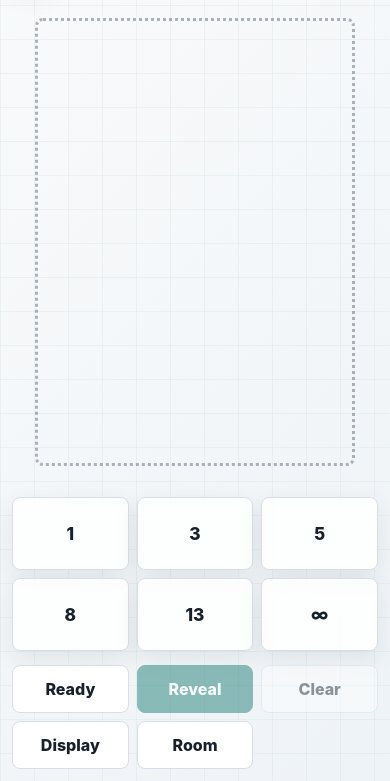
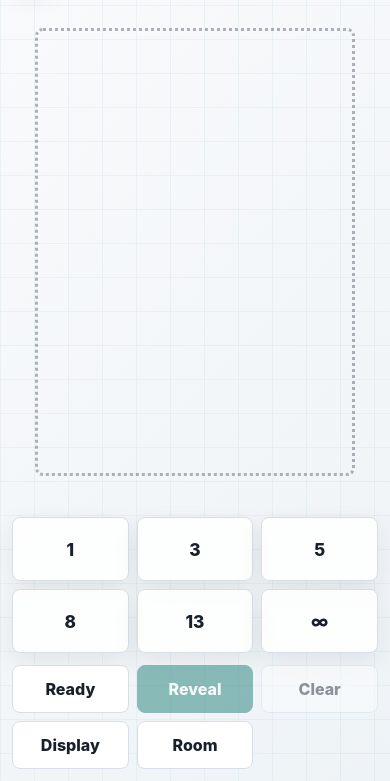
Before and after one commit to domjancik/planning-cards, a website: page index.html in a window 390 px wide. Shown: the part 63-844 px from the top of the page. Drawn offline with Linux system fonts and the light colour scheme.

Commit message:
fix: split control buttons into rows

```diff
--- a/index.html
+++ b/index.html
@@ -334,9 +334,9 @@
 
       .controls {
         display: grid;
-        grid-template-columns: 1fr auto;
-        gap: 14px;
-        align-items: center;
+        grid-template-columns: minmax(0, 1fr);
+        gap: 12px;
+        align-items: stretch;
       }
 
       .deck {
@@ -347,7 +347,7 @@
 
       .choice-card {
         min-width: 0;
-        aspect-ratio: 5 / 6;
+        height: clamp(82px, 8vw, 112px);
         border: 1px solid var(--line);
         border-radius: 8px;
         background: rgba(255, 255, 255, 0.88);
@@ -376,8 +376,8 @@
       }
 
       .actions {
-        display: flex;
-        align-items: stretch;
+        display: grid;
+        grid-template-columns: repeat(auto-fit, minmax(116px, 1fr));
         gap: 8px;
       }
 
@@ -385,6 +385,8 @@
         border: 1px solid var(--line);
         border-radius: 8px;
         min-height: 48px;
+        width: 100%;
+        min-width: 0;
         padding: 0 18px;
         background: var(--surface);
         color: var(--ink);
@@ -750,10 +752,6 @@
           width: min(82vw, 320px);
         }
 
-        .controls {
-          grid-template-columns: 1fr;
-        }
-
         .room-toolbar {
           grid-template-columns: 1fr;
           align-items: stretch;
@@ -769,6 +767,10 @@
           min-width: 0;
           padding-inline: 10px;
         }
+
+        .choice-card {
+          height: clamp(64px, 15vw, 88px);
+        }
       }
 
       @media (max-width: 420px) {
@@ -777,7 +779,7 @@
         }
 
         .choice-card {
-          aspect-ratio: 8 / 5;
+          height: 64px;
         }
 
         .state-pill {
```
Also changed, not shown: tests/planning-poker.spec.js (+7 -0 lines), docs/screenshots/controller-placed.png, docs/screenshots/shared-controller-hidden.png, docs/screenshots/shared-public-hidden.png, docs/screenshots/shared-public-revealed.png.
